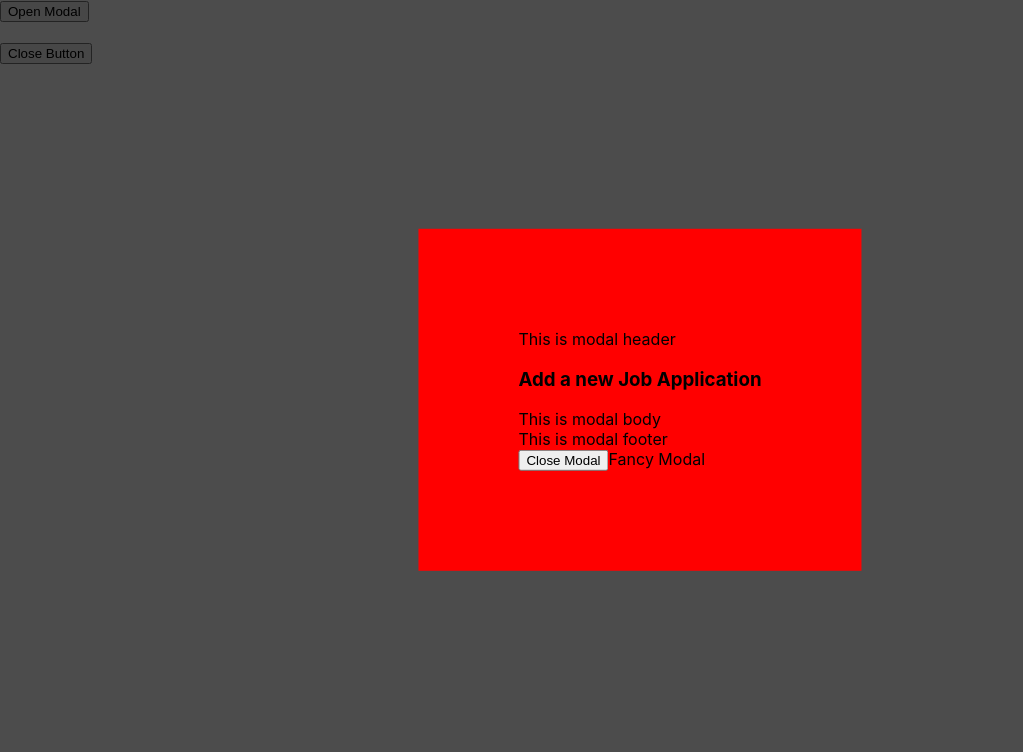
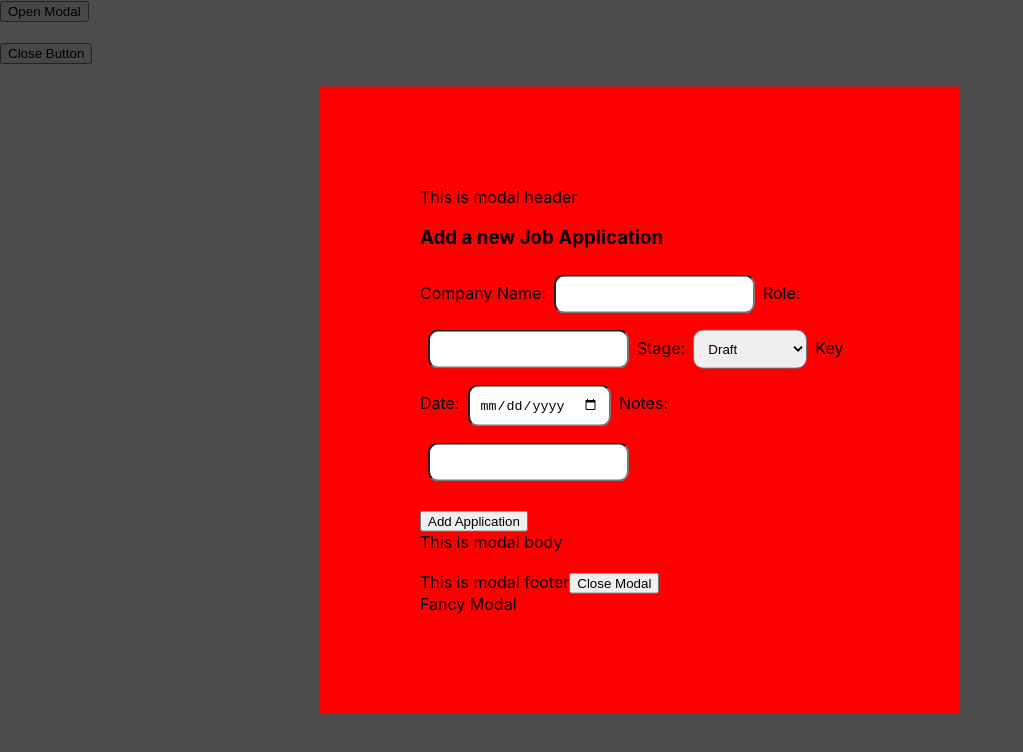
Before and after one commit to itsnotalvin/appminder, a React (Create React App) app in the folder client/: page /test in a window 1280 px wide. Both pictures are taken after a click on the button "Open Modal". Shown: the top 752 px of the page, without its empty margins (0-1023 px from the left). Built offline with nearby package versions, Linux system fonts and the light colour scheme.

Commit message:
App add modal function incorporate, please review data submition

```diff
--- a/client/src/components/AddAppModal.js
+++ b/client/src/components/AddAppModal.js
@@ -1,5 +1,8 @@
-import { useState, useEffect } from 'react'
+import { useState, useEffect, useRef } from 'react'
 import ReactDom from 'react-dom'
+import axios from '../axios.js'
+
+const ADDAPP_URL = '/jobs/createNewJob'
 
 const MODAL_STYLES = {
     position: 'fixed',
@@ -25,10 +28,47 @@ const OVERLAY_STYLES = {
 
 
 export default function Modal({ open, children, onClose }) {
-    const [appAddCompany, setAppAddCompany] = useState();
-    const [appAddRole, setAppAddRole] = useState();
-    const [appStage, setAppStage] = useState();
-    const [appKeyDate, setAppKeyDate] = useState();
+    const userRef = useRef();
+    const errRef = useRef();
+
+    const [appAddCompany, setAppAddCompany] = useState('');
+    const [appAddRole, setAppAddRole] = useState('');
+    const [appStage, setAppStage] = useState('');
+    const [appKeyDate, setAppKeyDate] = useState('');
+    const [appNotes, setAppNotes] = useState('');
+
+    const [errMsg, setErrMsg] = useState('');
+    const [success, setSuccess] = useState('false')
+
+    useEffect(() => {
+        setErrMsg('');
+    }, [appAddCompany])
+
+    // const onSubmit = () => {
+    //     setIsOpen={(false)}
+    // }
+
+    const handleAppSubmit = async (e) => {
+        e.preventDefault();
+        console.log("trying toi submit")
+
+        try {
+            const response = await axios.post(ADDAPP_URL,
+                JSON.stringify({ company_name: setAppAddCompany,  }),
+                {
+                    headers: { 'Content-Type': 'application/json'},
+                    withCredentials: true
+                });
+
+                // onSubmit={() => setIsOpen(false)};
+        } catch (err) {
+            if(!err?.response) {
+                setErrMsg('No server response');
+            } else {
+                setErrMsg('Unable to add Job')
+            }
+        }
+    }
 
     if (!open) return null
 
@@ -36,7 +76,7 @@ export default function Modal({ open, children, onClose }) {
         <>
             <div style={OVERLAY_STYLES} onClick={onClose}>
             </div>
-
+            {/* add application modal */}
             <div className='addAppModal'style={MODAL_STYLES}>
                 <div className='ModalHeader'>
                     This is modal header
@@ -46,14 +86,74 @@ export default function Modal({ open, children, onClose }) {
 
                 <div className='ModalBody'>
 
+                    <form onSubmit={handleAppSubmit}>
+                        {/* add company */}
+                        <label htmlFor="appAddCompany">
+                            Company Name:
+                        </label>
+                        <input
+                            type="text"
+                            autoComplete="off"
+                            required
+                            onChange={(e) => setAppAddCompany(e.target.value)}
+                        />
+
+
+                        {/* add position */}
+                        <label htmlFor="appAddRole">
+                            Role:
+                        </label>
+                        <input
+                            type="text"
+                            autoComplete="off"
+                            required
+                            onChange={(e) => setAppAddRole(e.target.value)}
+                        />
+                        {/* add stage */}
+                        <label htmlFor="appStage">
+                            Stage:
+                        </label>
+                        <select value={appStage} onChange={(e) => setAppStage}>
+                            <option value='Draft'>Draft</option>
+                            <option value='Applied'>Applied</option>
+                            <option value='Interviewing'>Interviewing</option>
+                            <option value='Awaiting'>Awaiting</option>
+                        </select>
+
+                        {/* add keydate */}
+                        <label htmlFor="appKeyDate">
+                            Key Date:
+                        </label>
+                        <input
+                            type="date"
+                            required
+                            onChange={(e) => setAppKeyDate(e.target.value)}
+                        />
+
+                        {/* add notes */}
+                        <label htmlFor="appKeyDate">
+                            Notes:
+                        </label>
+                        <input
+                            type="text"
+                            autoComplete="off"
+                            onChange={(e) => setAppNotes(e.target.value)}
+                        />
+                    </form>
+                    <br />
+                    <button onClick={onClose}>Add Application</button>
+                    <br />
+
                     This is modal body
                 </div>
 
                 <div className='ModalFooter'>
+                    <br />
                     This is modal footer
+                    <button onClick={onClose}>Close Modal</button>
 
                 </div>
-                <button onClick={onClose}>Close Modal</button>
+
                 {children}
             </div>
         </>
```
